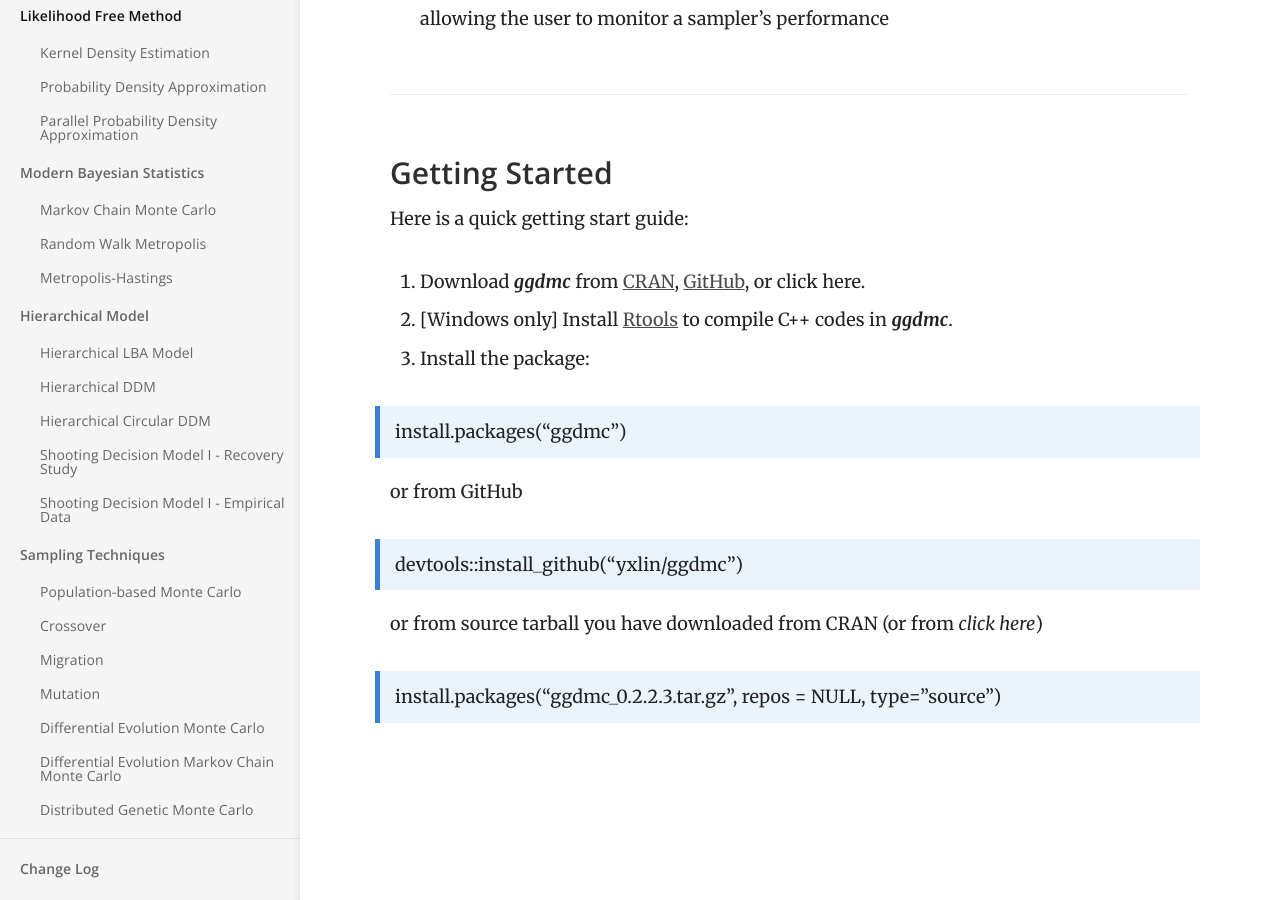
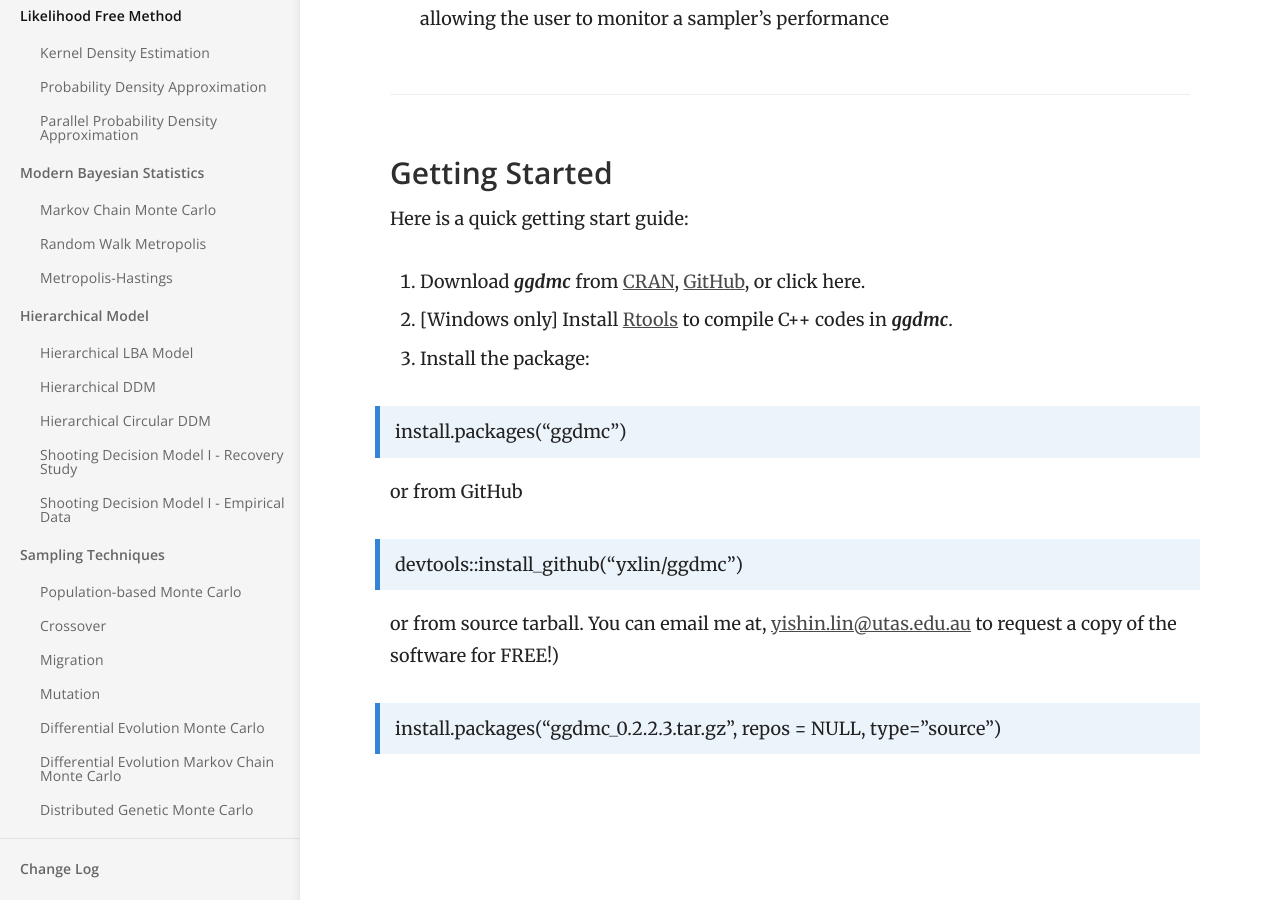
Before and after one commit to yxlin/yxlin.github.io, a Jekyll site: the page built from index.md, in a window 1280 px wide and 900 px high, scrolled down 817 px. Built offline with Jekyll 4.4.1, drawn with Linux system fonts in a browser that asks for light colours.

Commit message:
update front page

```diff
--- a/index.md
+++ b/index.md
@@ -45,6 +45,7 @@ or from GitHub
 
 > devtools::install_github("yxlin/ggdmc")
 
-or from source tarball you have downloaded from CRAN (or from _click here_)
+or from source tarball. You can email me at, <yishin.lin@utas.edu.au>
+to request a copy of the software for FREE!)
 
 > install.packages("ggdmc_0.2.2.3.tar.gz", repos = NULL, type="source")
```
